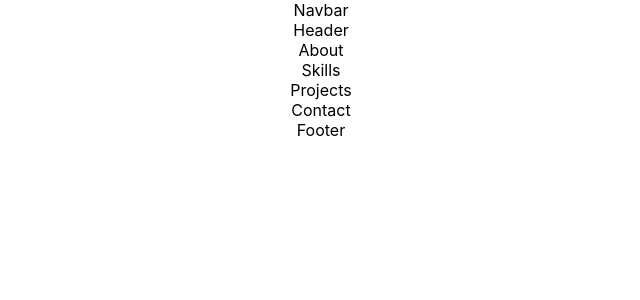
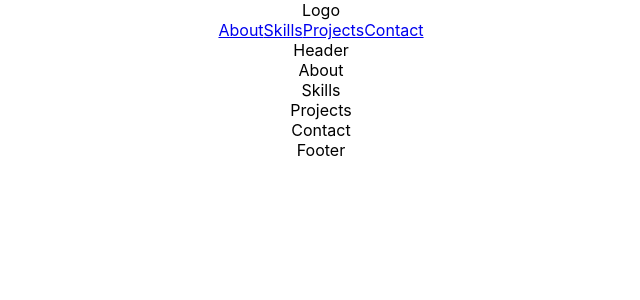
Before and after one commit to jvaughn1230/portfolio2, a React (Create React App) app: page / in a window 1280 px wide. Shown: the top 300 px of the page, without its empty margins (319-959 px from the left). Built offline with nearby package versions, Linux system fonts and the light colour scheme.

Commit message:
started navbar

```diff
--- a/src/components/Navbar.jsx
+++ b/src/components/Navbar.jsx
@@ -2,7 +2,15 @@
 
 function Navbar() {
   return (
-    <div>Navbar</div>
+    <nav>
+        <div>Logo</div>
+        <div>
+            <a href='#about'>About</a>
+            <a href='#skills'>Skills</a>
+            <a href='#projects'>Projects</a>
+            <a href='#contact'>Contact</a>
+        </div>
+    </nav>
   )
 }
 
```
